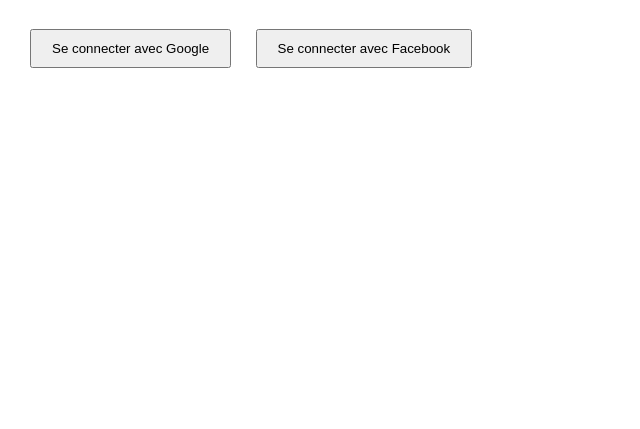
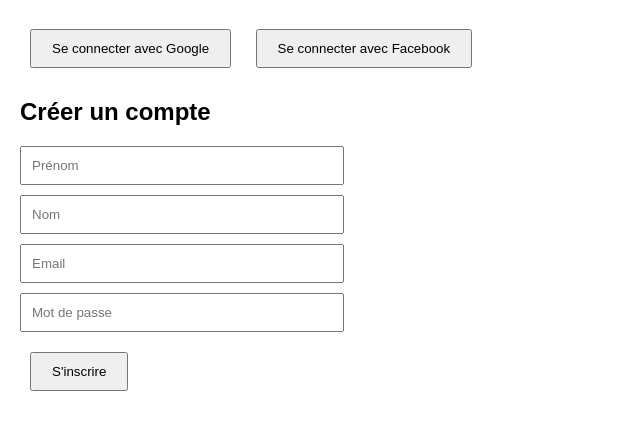
Before and after one commit to FifalianaRabary/mini-projet-firebase, a plain HTML site: page public/index.html in a window 1280 px wide. Shown: the part 61-490 px from the top of the page, without its empty margins (0-640 px from the left). Drawn offline with Linux system fonts and the light colour scheme.

Commit message:
Ajout Insertion Mail/mdp sur index

```diff
--- a/public/index.html
+++ b/public/index.html
@@ -8,13 +8,30 @@
     body { font-family: Arial, sans-serif; margin: 20px; }
     button { margin: 10px; padding: 10px 20px; }
     #status img { max-width: 100px; border-radius: 50%; }
+    form { margin-top: 20px; }
+    input { display: block; margin: 10px 0; padding: 10px; width: 100%; max-width: 300px; }
   </style>
 </head>
 <body>
   <h1>Authentification avec Firebase</h1>
+
+  <!-- Connexion avec Google -->
   <button id="googleLoginBtn">Se connecter avec Google</button>
   <button id="facebookLoginBtn">Se connecter avec Facebook</button>
+
+  <!-- Statut -->
   <div id="status"></div>
+
+  <!-- Formulaire d'inscription -->
+  <h2>Créer un compte</h2>
+  <form id="registerForm">
+    <input type="text" id="firstName" placeholder="Prénom" required>
+    <input type="text" id="lastName" placeholder="Nom" required>
+    <input type="email" id="email" placeholder="Email" required>
+    <input type="password" id="password" placeholder="Mot de passe" required>
+    <button type="submit">S'inscrire</button>
+  </form>
+
   <script type="module" src="app.js"></script>
 </body>
 </html>
```
